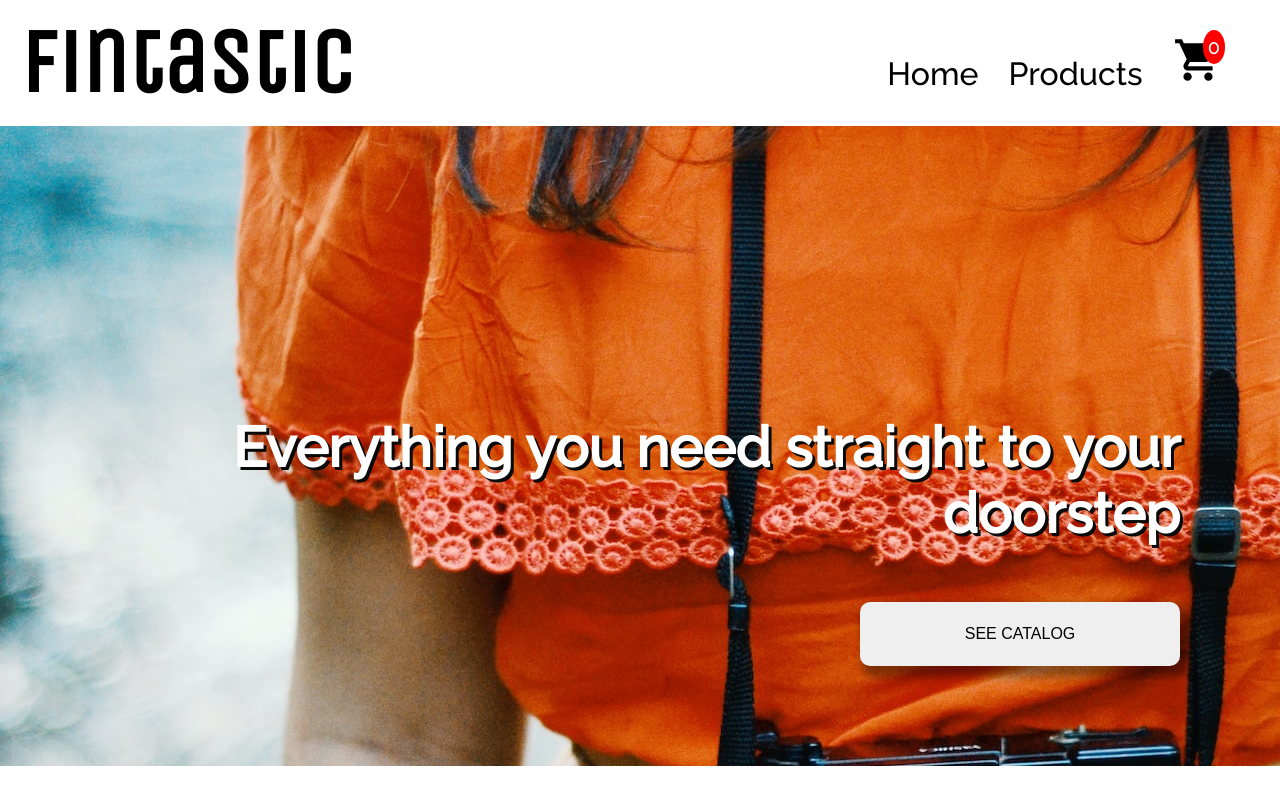
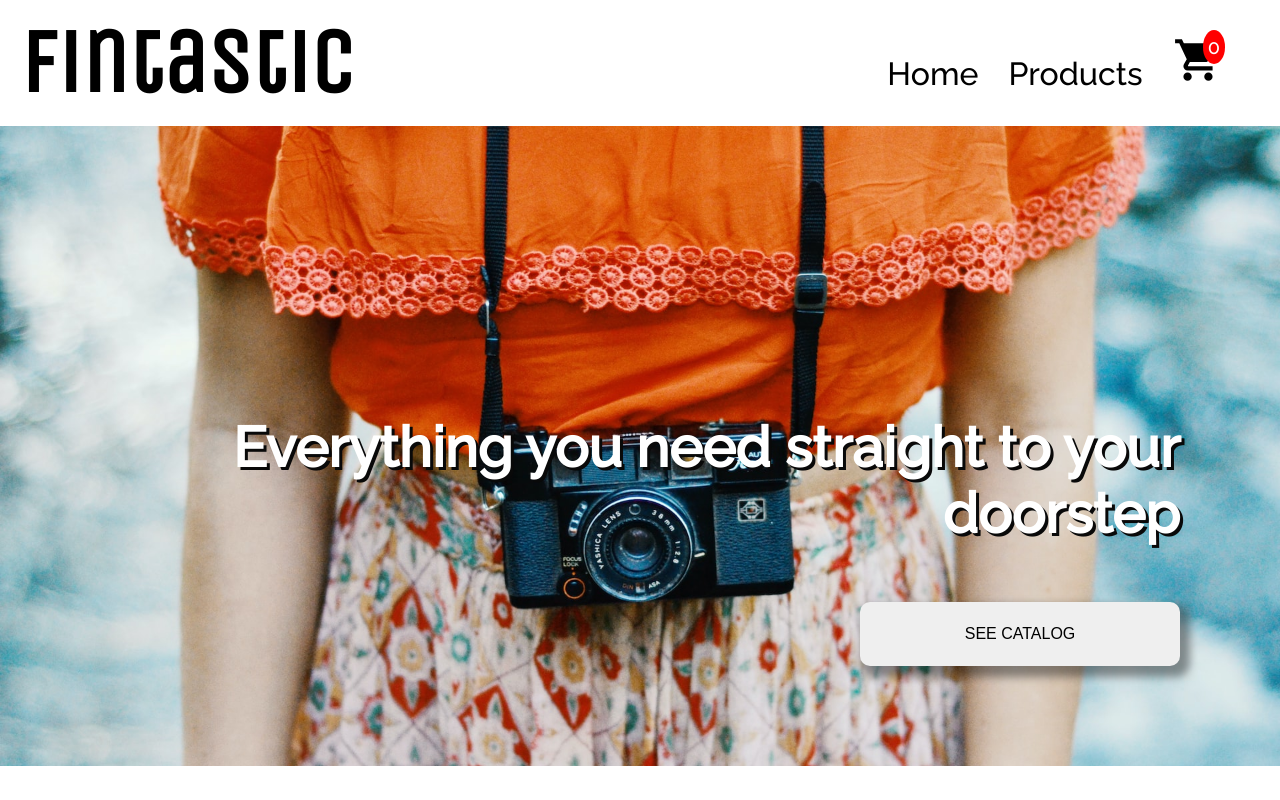
Before and after one commit to milaejimenez/shopping_cart, a React (Create React App) app: page / in a window 1280 px wide. Shown: the top 800 px of the page. Built offline with nearby package versions, Linux system fonts and the light colour scheme; no server answers; the HTML template or start-up script is replaced by a standard one.

Commit message:
Delete item from cart when quantity reaches 0

```diff
--- a/src/pages/cart/Cart.js
+++ b/src/pages/cart/Cart.js
@@ -22,6 +22,14 @@ export default function Cart({
 
   // Get only first two decimals
   const totalPrice = (Math.round(calculatePrice * 100) / 100).toFixed(2);
+
+  //Delete items that reach quantity 0
+  cart.map((product) => {
+    if (product.quantity === 0) {
+      const index = cart.indexOf(product);
+      cart.splice(index, 1);
+    }
+  });
 
   //Conditional rendering: if shopping cart is empty, display message. Else, map over cart state.
   let displayCart;
--- a/src/pages/home/Home.css
+++ b/src/pages/home/Home.css
@@ -5,6 +5,9 @@
   display: flex;
   align-items: flex-end;
   justify-content: flex-end;
+  background-position: center center;
+  background-attachment: fixed;
+  background-size: cover;
 }
 
 .jumbotron div {
```
